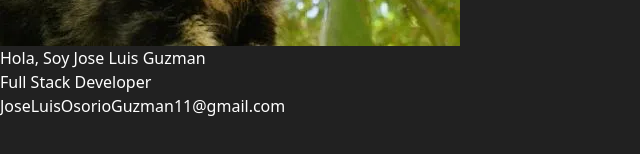
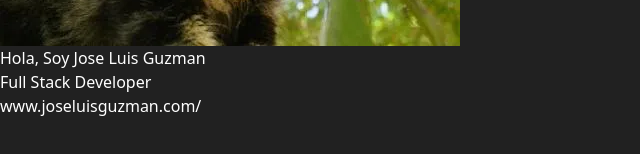
Before and after one commit to RuisuTech/WebComponents, a React (Vite) app: page / in a window 1280 px wide. Shown: the part 462-616 px from the top of the page, without its empty margins (0-640 px from the left). Built offline with nearby package versions, Linux system fonts and the light colour scheme.

Commit message:
Home Cambio

```diff
--- a/src/pages/Home.tsx
+++ b/src/pages/Home.tsx
@@ -13,7 +13,7 @@ const Home = () => {
           <h1 className="text-4xl md:text-5xl font-bold">Hola, Soy Jose Luis Guzman</h1>
           <p className="text-lg font-medium text-[#B7B7B7]">
             Full Stack Developer <br />
-            JoseLuisOsorioGuzman11@gmail.com
+            www.joseluisguzman.com/
           </p>
         </div>
       </div>
```
